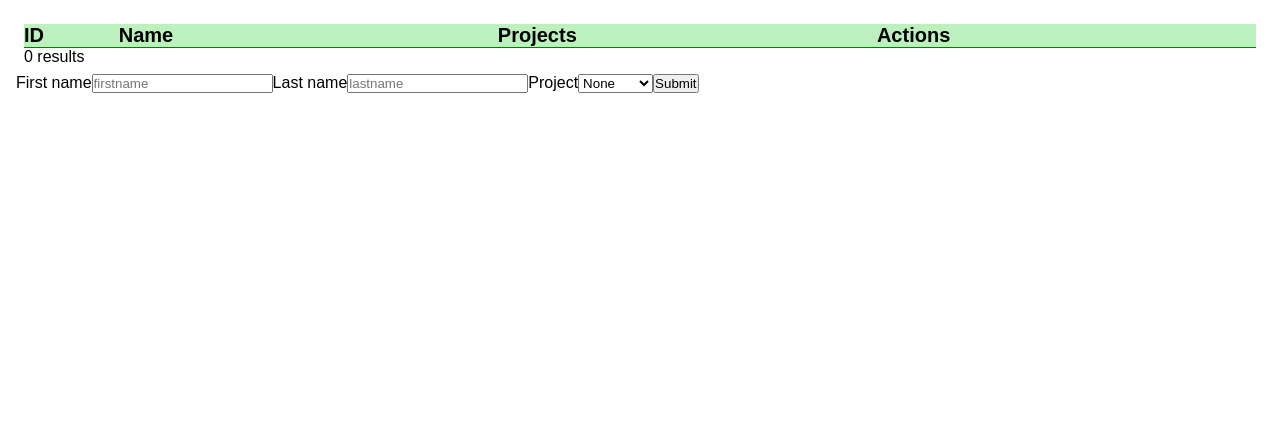
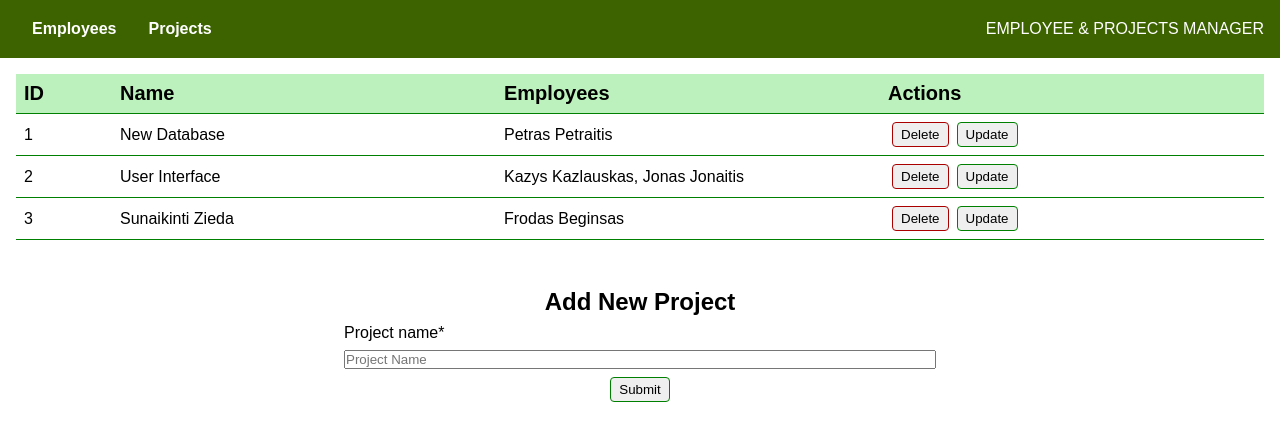
Before and after one commit to Lukasring/Sprint-2-PHP-CRUD, a PHP site: page /index.php?path=projects in a window 1280 px wide. Shown: the top 441 px of the page. Run offline with PHP 8.4, Linux system fonts and the light colour scheme; data comes from the database, SQL or seed files in the repository; both versions use the stored data as it was after the commit; data that the repository does not hold is empty.

Commit message:
added projects table and styles

```diff
--- a/db.php
+++ b/db.php
@@ -4,9 +4,58 @@ $username = "root";
 $password = "mysql";
 $dbName = 'sprint2';
 
-$conn = mysqli_connect($servername, $username, $password, $dbName); // Create connection
 
-if (!$conn) {
-  die("Connection failed: " . mysqli_connect_error());
+// echo "Connected successfully\n";
+
+function connectToDb($servername, $username, $password, $dbName)
+{
+  $conn = mysqli_connect($servername, $username, $password, $dbName); // Create connection
+
+  if (!$conn) {
+    die("Connection failed: " . mysqli_connect_error());
+  }
+  return $conn;
 }
-// echo "Connected successfully\n";
+
+
+function deleteFromTable($conn, $table, $id)
+{
+  $stmt = $conn->prepare("DELETE FROM {$table} WHERE id=?");
+  $stmt->bind_param("i", $id);
+  $stmt->execute();
+}
+
+function addNewEmployee($conn, $firstname, $lastname, $projectId)
+{
+  $stmt = $conn->prepare("INSERT INTO employees (firstname, lastname, pid) VALUES (?, ?, ?)");
+  $stmt->bind_param("ssi", $firstname, $lastname, $projectId);
+  $stmt->execute();
+}
+
+function addNewProject($conn, $name)
+{
+  $stmt = $conn->prepare("INSERT INTO projects (`name`) VALUES (?)");
+  $stmt->bind_param("s", $name);
+  $stmt->execute();
+}
+
+function updateEmployee($conn, $firstname, $lastname, $projectId, $employeeId)
+{
+  $stmt = $conn->prepare("UPDATE employees SET `firstname`=?, `lastname`=?, `pid`=? WHERE `id`=?");
+  $stmt->bind_param("ssii", $firstname, $lastname, $projectId, $employeeId);
+  $stmt->execute();
+}
+
+function updateProject($conn, $name, $pid)
+{
+  $stmt = $conn->prepare("UPDATE projects SET `name`=? WHERE `pid`=?");
+  $stmt->bind_param("si", $name, $pid);
+  $stmt->execute();
+}
+
+function deleteProject($conn, $pid)
+{
+  $stmt = $conn->prepare("DELETE FROM projects WHERE `pid`=?");
+  $stmt->bind_param("s", $pid);
+  $stmt->execute();
+}
--- a/index.php
+++ b/index.php
@@ -10,46 +10,115 @@
 </head>
 
 <body>
+  <header>
+    <nav>
+      <ul>
+        <li><a href="./">Employees</a></li>
+        <li><a href="?path=projects">Projects</a></li>
+      </ul>
+    </nav>
+    <div>EMPLOYEE & PROJECTS MANAGER</div>
+  </header>
   <main>
     <?php
     require('./db.php');
-    require('./lib/delete.php');
 
-    if (isset($_POST['delete'])) {
-      $stmt = $conn->prepare("DELETE FROM emploees WHERE id=?");
-      $stmt->bind_param("i", $id);
-      $table = $_POST['table'];
-      $id = $_POST['id'];
-      $stmt->execute();
+    $conn = connectToDb('localhost', 'root', 'mysql', 'sprint2');
+
+    if (isset($_POST['delete']) && $_POST['table'] == 'employees') {
+      deleteFromTable($conn, 'employees', $_POST['id']);
     }
-    if (isset($_POST['new-emp'])) {
-      $stmt = $conn->prepare("INSERT INTO emploees (firstname, lastname, pid) VALUES (?, ?, ?)");
-      $stmt->bind_param("ssi", $firstname, $lastname, $pid);
+    if (isset($_POST['delete']) && $_POST['table'] == 'projects') {
+      deleteProject($conn, $_POST['pid']);
+    }
+    if (isset($_POST['new-emp']) && !empty($_POST['firstname']) && !empty($lastname = $_POST['lastname'])) {
       $firstname = $_POST['firstname'];
       $lastname = $_POST['lastname'];
       $pid = $_POST['project-id'] === '' ? null : $_POST['project-id'];
-      $stmt->execute();
+      addNewEmployee($conn, $firstname, $lastname, $pid);
     }
-    if (isset($_POST['update-emp'])) {
-      $stmt = $conn->prepare("UPDATE emploees SET `firstname`=?, `lastname`=?, `pid`=? WHERE `id`=?");
-      $stmt->bind_param("ssii", $firstname, $lastname, $pid, $eid);
+    if (isset($_POST['new-project']) && !empty($_POST['name'])) {
+      $name = $_POST['name'];
+      addNewProject($conn, $name);
+    }
+    if (isset($_POST['update-emp']) && !empty($_POST['firstname']) && !empty($lastname = $_POST['lastname'])) {
       $firstname = $_POST['firstname'];
       $lastname = $_POST['lastname'];
       $pid = $_POST['project-id'] === '' ? null : $_POST['project-id'];
       $eid = $_POST['employee-id'];
-      $stmt->execute();
+      updateEmployee($conn, $firstname, $lastname, $pid, $eid);
     }
+    if (isset($_POST['update-project']) && !empty($_POST['name'])) {
+      $name = $_POST['name'];
+      $pid = $_POST['pid'];
+      updateProject($conn, $name, $pid);
+    }
+
     ?>
-    <div class="table">
-      <div class="col">ID</div>
-      <div class="col">Name</div>
-      <div class="col">Projects</div>
-      <div class="col">Actions</div>
+
     <?php
-      $query = "SELECT emploees.id, emploees.firstname, emploees.lastname, projects.`name` FROM emploees
-      LEFT JOIN projects ON emploees.pid = projects.pid";
+    if (isset($_GET['path']) && $_GET['path'] == 'projects') {
+      // Iki else renderina projektu lentele
+      require('./lib/renderProjectsTable.php');
+
+      echo "<div class='table projects'>";
+      echo "<div class='col'>ID</div>";
+      echo "<div class='col'>Name</div>";
+      echo "<div class='col'>Employees</div>";
+      echo "<div class='col'>Actions</div>";
+
+      $query = "SELECT projects.`pid`, projects.`name`,
+      GROUP_CONCAT(CONCAT_WS(\" \", employees.firstname, employees.lastname) separator \", \")
+      as fullnames FROM projects
+      LEFT JOIN employees
+      ON projects.pid = employees.pid
+      GROUP BY projects.pid";
+
       $result = mysqli_query($conn, $query);
+      if (mysqli_num_rows($result) > 0) {
+        $count = 1;
+        while ($row = mysqli_fetch_assoc($result)) {
+          renderProjectRow($row, $count);
+          $count++;
+        }
+        mysqli_free_result($result);
+      } else {
+        echo "No Projects";
+      }
+      echo "</div>";
+
+
+      $defaultProjectName = '';
+      $defaultProjectId = '';
+      $formName = 'new-project';
+      $formTitle = 'Add New Project';
+
+      if (isset($_POST['update'])) {
+        $defaultProjectName = $_POST['name'];
+        $defaultProjectId = $_POST['pid'];
+        $formName = 'update-project';
+        $formTitle = 'Update Project Name';
+      }
+      echo "<form id='employee-form' action='' method='POST' class='form employee'>";
+      echo "<h2>{$formTitle}</h2>";
+      echo "<label for='name'>Project name*</label>";
+      echo "<input type='text' id='name' name='name' placeholder='Project Name' value='{$defaultProjectName}'>";
+      echo "<button type='submit' name={$formName} class='btn'>Submit</button>";
+      echo "<input type='hidden' name='pid' value='$defaultProjectId'>";
+      echo "</form>";
+    } else {
+      // cia renderina darbuotoju lentele ir forma
       require('./lib/renderEmploeeTable.php');
+
+      echo "<div class='table employee'>";
+      echo "<div class='col'>ID</div>";
+      echo "<div class='col'>Name</div>";
+      echo "<div class='col'>Projects</div>";
+      echo "<div class='col'>Actions</div>";
+
+      $query = "SELECT employees.id, employees.firstname, employees.lastname, projects.`name`, projects.`pid` FROM employees
+      LEFT JOIN projects ON employees.pid = projects.pid";
+      $result = mysqli_query($conn, $query);
       if (mysqli_num_rows($result) > 0) {
         $count = 1;
         while ($row = mysqli_fetch_assoc($result)) {
@@ -60,83 +129,52 @@
       } else {
         echo "0 results";
       }
-      ?>
-    </div>
-    <div>
-      <?php
 
-      ?>
-    </div>
-    <!-- <div class="table">
-      <div class="col">ID</div>
-      <div class="col">Name</div>
-      <div class="col">Emploees</div>
-      <?php
-      // include('./lib/renderProjectsTable.php');
-      // $query = "SELECT * FROM projects";
-      // $result = mysqli_query($conn, $query);
-      // if (mysqli_num_rows($result) > 0) {
-      //   while ($row = mysqli_fetch_assoc($result)) {
-      //     renderProjectRow($row);
-      //   }
-      //   mysqli_free_result($result);
-      // } else {
-      //   echo "0 results";
-      // }
-      ?>
-    </div> -->
+      echo "</div>";
 
-    <?php
       $defaultFirstname = '';
       $defaultLastname = '';
       $defaultEmployeeId = null;
       $defaultProjectId = '';
       $formName = 'new-emp';
+      $formTitle = 'Add New Employee';
 
       if (isset($_POST['update'])) {
-      // $stmt = $conn->prepare("INSERT INTO emploees (firstname, lastname, pid) VALUES (?, ?, ?)");
-      // $stmt->bind_param("ssi", $firstname, $lastname, $pid);
-      // $firstname = $_POST['firstname'];
-      // $lastname = $_POST['lastname'];
-      // $pid = $_POST['project-id'] === '' ? null : $_POST['project-id'];
-      // $stmt->execute();
         $defaultFirstname = $_POST['firstname'];
         $defaultLastname = $_POST['lastname'];
         $defaultEmployeeId = $_POST['id'];
+        $defaultProjectId = $_POST['pid'];
 
         $formName = 'update-emp';
-
-      // $defaultProjectId = $_POST['id'];
+        $formTitle = 'Update Employee Info';
       }
 
-    echo "<form id='employee-form' action='' method='POST'>";
-    echo "<label for='firstname'>First name</label>";
-    echo "<input type='text' id='firstname' name='firstname' placeholder='firstname' value={$defaultFirstname}>";
-    echo "<label for='lastname'>Last name</label>";
-    echo "<input type='text' id='lastname' name='lastname' placeholder='lastname' value={$defaultLastname}>";
+      $query = "SELECT projects.`pid`, projects.`name` FROM projects";
+      $result = mysqli_query($conn, $query);
+
+      echo "<form id='employee-form' action='' method='POST' class='form employee'>";
+      echo "<h2>{$formTitle}</h2>";
+      echo "<label for='firstname'>First name*</label>";
+      echo "<input type='text' id='firstname' name='firstname' placeholder='firstname' value='{$defaultFirstname}' required>";
+      echo "<label for='lastname'>Last name*</label>";
+      echo "<input type='text' id='lastname' name='lastname' placeholder='lastname' value='{$defaultLastname}' required> ";
       echo "<label for='project'>Project</label>";
       echo "<select id='project-id' name='project-id'>";
       echo "<option value='' " . ($defaultProjectId == '' ? 'selected' : '') . ">None</option>";
-    echo "<option value='1'" . ($defaultProjectId == '1' ? 'selected' : '') . ">Project 1</option>";
-    echo "<option value='2'" . ($defaultProjectId == '2' ? 'selected' : '') . ">Project 2</option>";
+      if (mysqli_num_rows($result) > 0) {
+        while ($row = mysqli_fetch_assoc($result)) {
+          echo "<option value={$row['pid']} " . ($defaultProjectId == $row['pid'] ? 'selected' : '') . ">{$row['name']}</option>";
+        }
+        mysqli_free_result($result);
+      }
       echo "</select>";
-    echo "<button type='submit' name={$formName}>Submit</button>";
+      echo "<button type='submit' name={$formName} class='btn'>Submit</button>";
       echo "<input type='hidden' name='employee-id' value='$defaultEmployeeId'>";
       echo "</form>";
+    }
+
+
     ?>
-    <!-- <form id="employee-form" action='' method="POST">
-      <label for="firstname">First name</label>
-      <input type="text" id="firstname" name="firstname" placeholder="firstname" value="">
-      <label for="lastname">Last name</label>
-      <input type="text" id="lastname" name="lastname" placeholder="lastname">
-      <label for="project">Project</label>
-      <select id="project-id" name="project-id">
-        <option value=''>None</option>
-        <option value="1">Project 1</option>
-        <option value="2">Project 2</option>
-      </select>
-      <button type="submit" name="employee">Submit</button>
-    </form> -->
 
   </main>
   <?php
--- a/lib/delete.php
+++ /dev/null
@@ -1,9 +0,0 @@
-<?php
-function renderDeleteBtn($table, $id)
-{
-  echo "<form action='' method='POST'>";
-  echo "<input type='hidden' name='id' value={$id}/>";
-  echo "<input type='hidden' name='table' value={$table}/>";
-  echo "<button type='submit' name='delete'>Delete</button>";
-  echo "</form>";
-}
--- a/lib/renderEmploeeTable.php
+++ b/lib/renderEmploeeTable.php
@@ -1,7 +1,4 @@
 <?php
-function renderEmploeeTable($emploees)
-{
-}
 
 function renderEmploeeRow($emploee, $count)
 {
@@ -12,14 +9,15 @@ function renderEmploeeRow($emploee, $count)
   echo "<div>";
   echo "<form action='' method='POST'>";
   echo "<input type='hidden' name='id' value='{$emploee['id']}'/>";
-  echo "<input type='hidden' name='table' value='emploees'/>";
-  echo "<button type='submit' name='delete'>Delete</button>";
+  echo "<input type='hidden' name='table' value='employees'/>";
+  echo "<button type='submit' name='delete' class='btn delete'>Delete</button>";
   echo "</form>";
   echo "<form action='' method='POST'>";
   echo "<input type='hidden' name='id' value='{$emploee['id']}'/>";
   echo "<input type='hidden' name='firstname' value='{$emploee['firstname']}'/>";
   echo "<input type='hidden' name='lastname' value='{$emploee['lastname']}'/>";
-  echo "<button type='submit' name='update'>Update</button>";
+  echo "<input type='hidden' name='pid' value='{$emploee['pid']}'/>";
+  echo "<button type='submit' name='update' class='btn update'>Update</button>";
   echo "</form>";
   echo "</div>";
 }
--- a/lib/renderProjectsTable.php
+++ b/lib/renderProjectsTable.php
@@ -5,5 +5,16 @@ function renderProjectRow($project, $count)
   echo "<div>{$count}</div>";
   echo "<div>{$project['name']}</div>";
   echo "<div>{$project['fullnames']}</div>";
-  echo "<div>Delete Update</div>";
+  echo "<div>";
+  echo "<form action='' method='POST'>";
+  echo "<input type='hidden' name='pid' value='{$project['pid']}'/>";
+  echo "<input type='hidden' name='table' value='projects'/>";
+  echo "<button type='submit' name='delete' class='btn delete'>Delete</button>";
+  echo "</form>";
+  echo "<form action='' method='POST'>";
+  echo "<input type='hidden' name='pid' value={$project['pid']}/>";
+  echo "<input type='hidden' name='name' value='{$project['name']}'/>";
+  echo "<button type='submit' name='update' class='btn update'>Update</button>";
+  echo "</form>";
+  echo "</div>";
 }
--- a/styles/shared.css
+++ b/styles/shared.css
@@ -9,3 +9,81 @@ main {
   padding: 16px;
   margin: auto;
 }
+
+header {
+  width: 100%;
+  display: flex;
+  justify-content: space-between;
+  padding: 20px 16px;
+  align-items: center;
+  background: #3c6300;
+  color: #fff;
+}
+
+nav > ul {
+  display: flex;
+  list-style: none;
+  align-items: center;
+}
+
+li > a {
+  text-decoration: none;
+  padding: 16px;
+  color: #fff;
+  font-weight: 600;
+  transition: background 0.1s ease-out;
+}
+
+li > a:hover {
+  background: #5a7d25;
+}
+
+.btn {
+  outline: none;
+  padding: 4px 8px;
+  border: 1px solid green;
+  border-radius: 4px;
+  cursor: pointer;
+  transition: background 0.2s ease-out;
+}
+
+.btn:hover {
+  background: rgb(188, 240, 188);
+}
+
+.btn.delete {
+  border: 1px solid rgb(170, 0, 0);
+}
+
+.btn.delete:hover {
+  background: rgb(253, 87, 87);
+  color: white;
+}
+
+.form {
+  padding: 16px;
+  display: flex;
+  flex-direction: column;
+  margin: auto;
+  justify-content: center;
+  align-items: flex-start;
+  gap: 8px;
+}
+
+.form.employee {
+  margin-top: 32px;
+  width: 50%;
+}
+.form.employee h2 {
+  width: 100%;
+  text-align: center;
+}
+
+.form.employee input,
+.form.employee label {
+  width: 100%;
+}
+
+.form.employee .btn {
+  margin: auto;
+}
--- a/styles/table.css
+++ b/styles/table.css
@@ -3,7 +3,6 @@
   grid-template-columns: 1fr 4fr 4fr 4fr;
   justify-content: left;
   text-align: left;
-  padding: 8px;
 }
 
 .table > .col {
@@ -12,3 +11,18 @@
   background-color: rgb(188, 240, 188);
   border-bottom: 1px solid green;
 }
+
+.table.employee {
+  grid-template-columns: 1fr 5fr 5fr 3fr;
+}
+
+.table > div {
+  display: flex;
+  align-items: center;
+  padding: 8px;
+  border-bottom: 1px solid green;
+}
+
+.table .btn {
+  margin: 0 4px;
+}
```
Also changed, not shown: database.sql (added, +80 -0 lines), README.md. Lines whose indentation alone changed are shown as unchanged.
